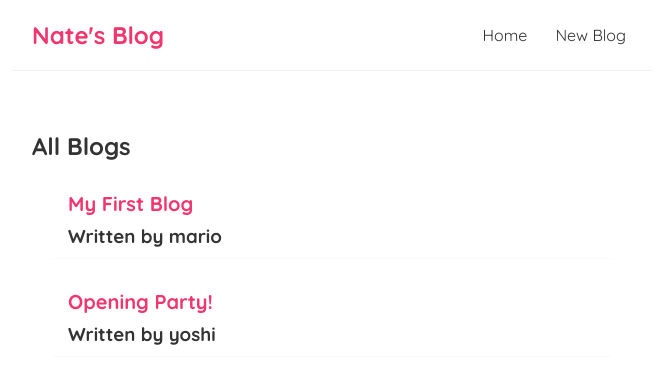
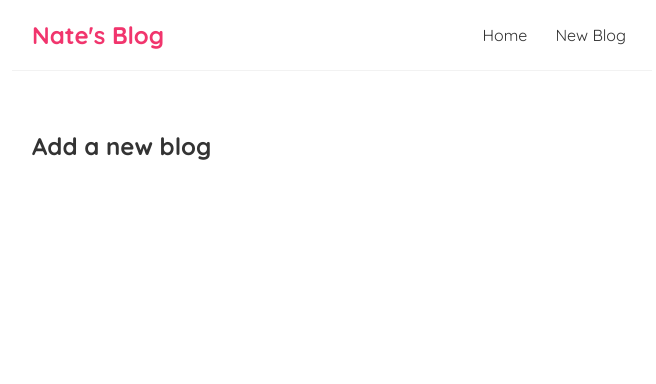
Before and after one commit to nkc53/simpleBlog, a React (Create React App) app: page /create in a window 1280 px wide. Shown: the top 384 px of the page, without its empty margins (308-964 px from the left). Built offline with nearby package versions, Linux system fonts and the light colour scheme; data requests are answered from the project's data file.

Commit message:
Made a route to a new page using the "exact" path component

```diff
--- a/src/App.js
+++ b/src/App.js
@@ -1,3 +1,4 @@
+import Create from './Create';
 import Home from './Home';
 import Navbar from './Navbar';
 import { BrowserRouter as Router, Route, Switch } from 'react-router-dom';
@@ -10,8 +11,11 @@
         <Navbar />
         <div className="content">
           <Switch>
-            <Route path="/">
+            <Route exact path="/">
               <Home />
+            </Route>
+            <Route path="/create">
+              <Create />
             </Route>
           </Switch>
         </div>
--- /dev/null
+++ b/src/Create.js
@@ -0,0 +1,12 @@
+const Create = () => {
+    return (
+        <div className="create">
+            <h2>Add a new blog</h2>
+        </div>
+    );
+}
+
+export default Create;
+<div className="create">
+    <h2>Add a new blog</h2>
+</div>
```
